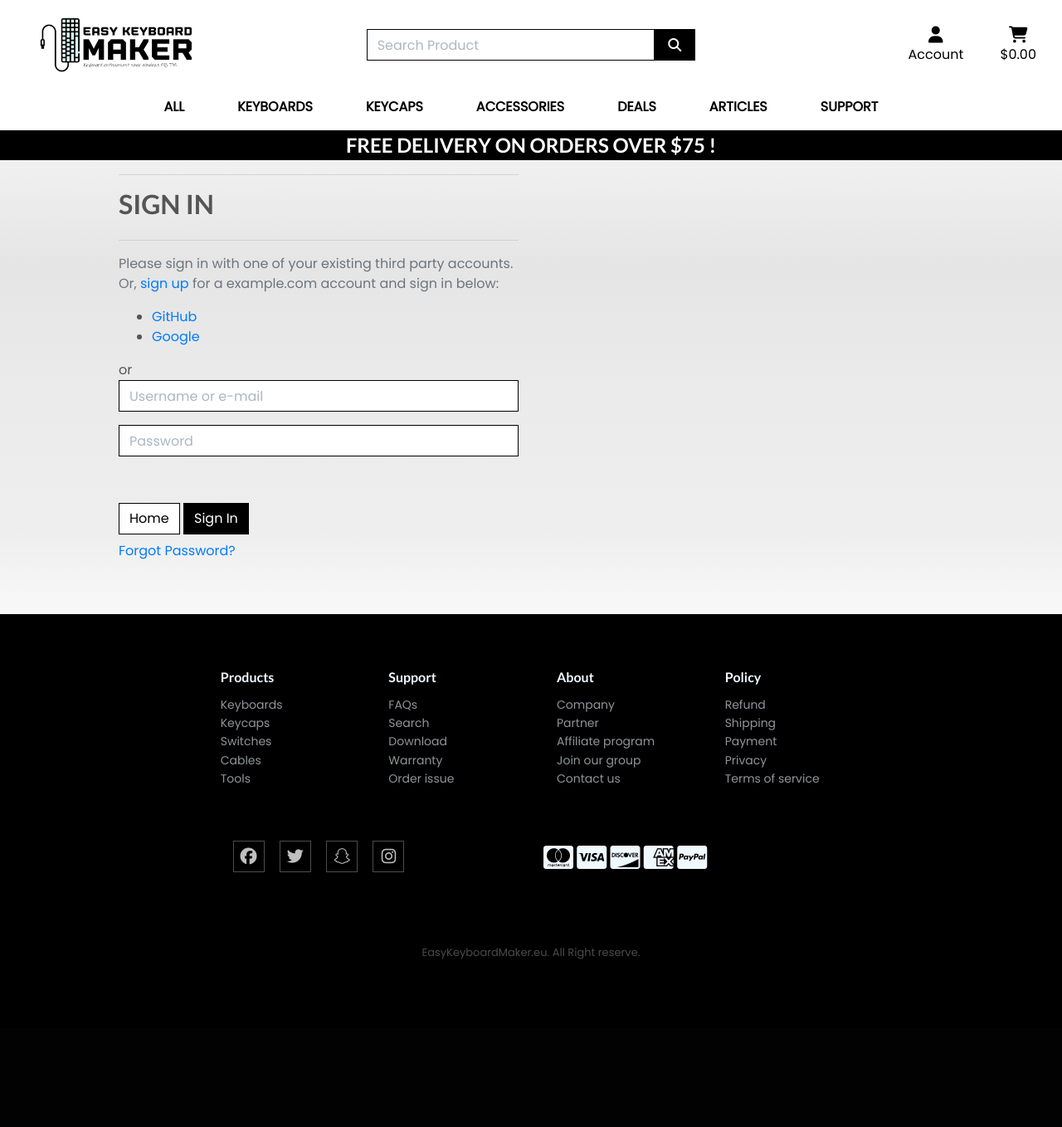
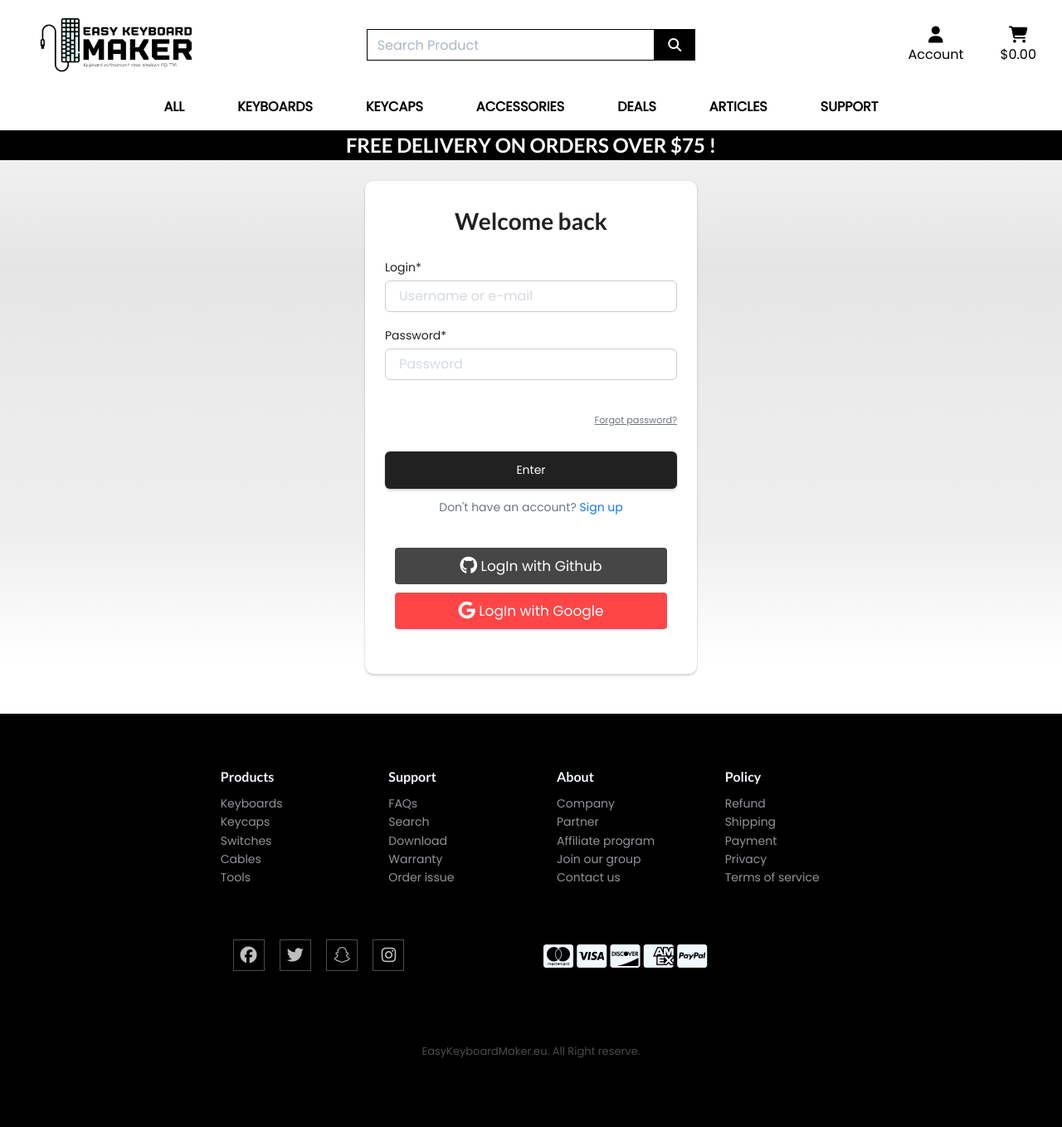
Before and after one commit to KimBergstroem/keyboardmaker-Ecommerce-Fullstack-App, a Django app: page /accounts/login/ in a window 1280 px wide. Shown: the whole page at 83% size. Before the commit the page ends 1156 px from the top, so only its background shows below. Run offline with Django 3.2, Linux system fonts and the light colour scheme; parts of the project's set-up code (start-up, migrations or seed data) failed here and were passed over; some libraries are stand-ins or nearby versions.

Commit message:
style: login and register form restyled #4

```diff
--- a/templates/allauth/account/base.html
+++ b/templates/allauth/account/base.html
@@ -4,7 +4,7 @@
 {% block content %}
 <div class="container header-container h-100">
     <div class="overlay"></div>
-    <div class="row">
+    <div class="row justify-content-center">
         <div class="col-12 col-md-6">
             <div class="allauth-form-inner-content">
                 {% block inner_content %}
--- a/templates/allauth/account/login.html
+++ b/templates/allauth/account/login.html
@@ -3,35 +3,36 @@
 {% load account socialaccount %}
 {% block head_title %}{% trans "Sign In" %}{% endblock %}
 {% block inner_content %}
-<hr>
-<h2 class="logo-font mb-4">{% trans "Sign In" %}</h2>
-<hr>
-{% get_providers as socialaccount_providers %}
+
+<div class="form-container-social-login mt-4 mx-auto">
+  <div class="logo-container-social-login">
+    <h3>Welcome back</h3>
+  </div>
+
+  <form class="login form" method="POST" action="{% url 'account_login' %}">
+    <div class="form-group-social-login">
+      {% csrf_token %}
+      {{ form|crispy }}
+      {% if redirect_field_value %}
+        <input type="hidden" name="{{ redirect_field_name }}" value="{{ redirect_field_value }}" />
+      {% endif %}
+      <p class="prink-link">
+      <a href="{% url 'account_signup' %}" class="small signup-link link text-muted"> Forgot password?</a></p>
+    </div>
+    <button class="form-submit-btn-social-login" type="submit">{% trans "Enter" %}</button>
+    <p class="signup-link text-center">
+      Don't have an account?
+      <a href="{% url 'account_signup' %}" class="signup-link link"> Sign up</a>
+    </p>
+    {% get_providers as socialaccount_providers %}
 {% if socialaccount_providers %}
-<p>{% blocktrans with site.name as site_name %}Please sign in with one
-of your existing third party accounts. Or, <a href="{{ signup_url }}">sign up</a>
-for a {{ site_name }} account and sign in below:{% endblocktrans %}</p>
 <div class="socialaccount_ballot">
   <ul class="socialaccount_providers">
     {% include "socialaccount/snippets/provider_list.html" with process="login" %}
   </ul>
-  <div class="login-or">{% trans 'or' %}</div>
 </div>
 {% include "socialaccount/snippets/login_extra.html" %}
-{% else %}
-<p>{% blocktrans %}If you have not created an account yet, then please
-<a href="{{ signup_url }}">sign up</a> first.{% endblocktrans %}</p>
 {% endif %}
-<form class="login" method="POST" action="{% url 'account_login' %}">
-  {% csrf_token %}
-  {{ form|crispy }}
-  {% if redirect_field_value %}
-  <input type="hidden" name="{{ redirect_field_name }}" value="{{ redirect_field_value }}" />
-  {% endif %}
-  <a class="btn btn-outline-black rounded-0" href="{% url 'home' %}">Home</a>
-  <button class="primaryAction" type="submit">{% trans "Sign In" %}</button>
-  <p class="mt-2">
-    <a class="button secondaryAction" href="{% url 'account_reset_password' %}">{% trans "Forgot Password?" %}</a>
-  </p>
-</form>
+  </form>
+</div>
 {% endblock %}
--- a/templates/allauth/socialaccount/snippets/provider_list.html
+++ b/templates/allauth/socialaccount/snippets/provider_list.html
@@ -12,9 +12,21 @@
         >{{brand.name}}</a>
       </li>
     {% endfor %}
-{% endif %}
+  {% elif provider.id == "google" %}
+    <li>
+      <a title="{{provider.name}}" class="form-submit-bt social-btn-social-login google-login google btn social-btn"
+         href="{% provider_login_url provider.id process=process scope=scope auth_params=auth_params %}"><i class="fa fa-google fa-lg">
+        </i> LogIn with Google</a>
+    </li>
+  {% elif provider.id == "github" %}
+    <li>
+      <a title="{{provider.name}}" class="btn github-login github social-btn-social-login"
+         href="{% provider_login_url provider.id process=process scope=scope auth_params=auth_params %}"><i class="fa-brands fa-github fa-lg"></i> LogIn with Github</a>
+    </li>
+  {% else %}
     <li>
       <a title="{{provider.name}}" class="socialaccount_provider {{provider.id}}"
          href="{% provider_login_url provider.id process=process scope=scope auth_params=auth_params %}">{{provider.name}}</a>
     </li>
+  {% endif %}
 {% endfor %}
```
Also changed, not shown: templates/allauth/account/signup.html (+13 -9 lines). Lines whose indentation alone changed are shown as unchanged.
